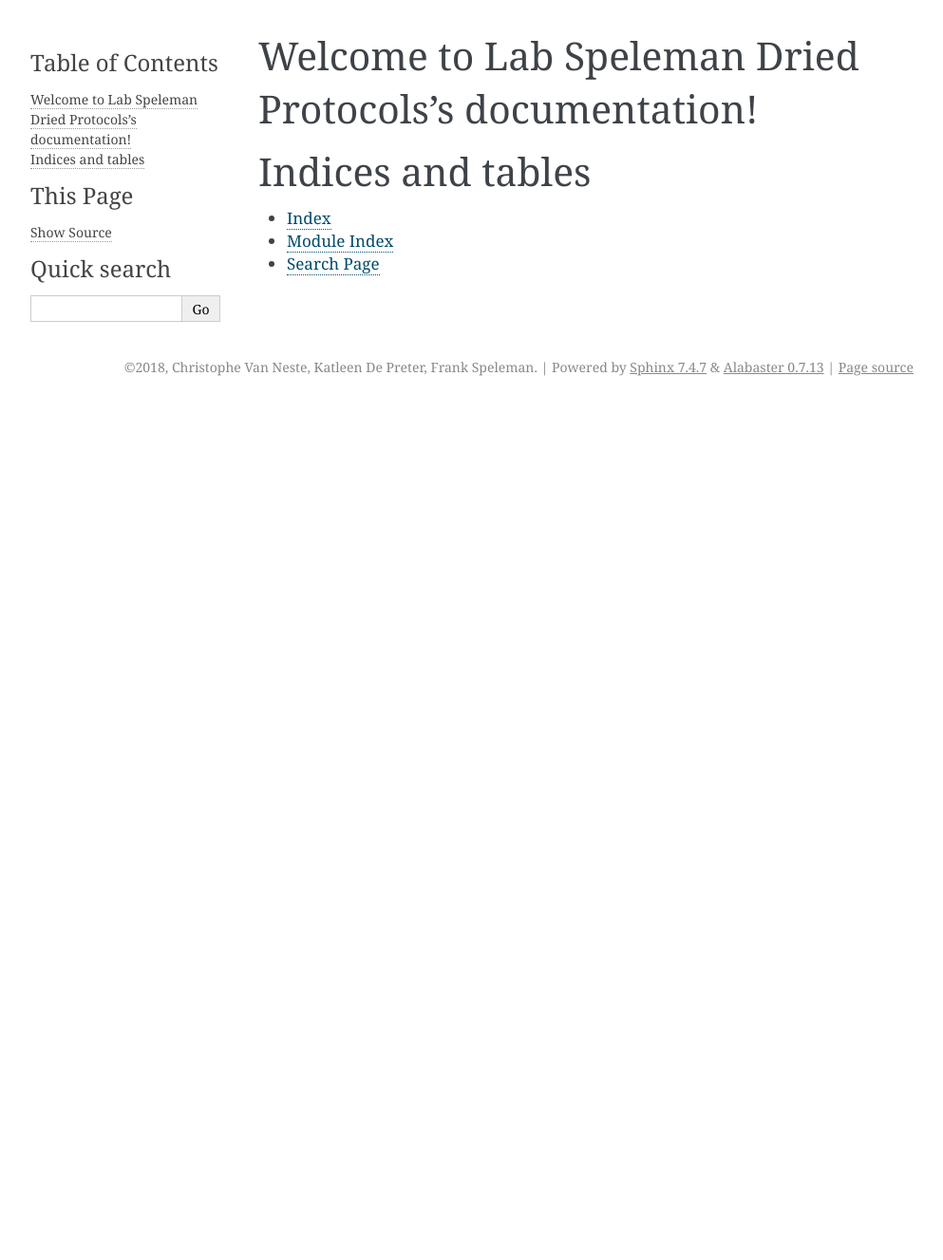
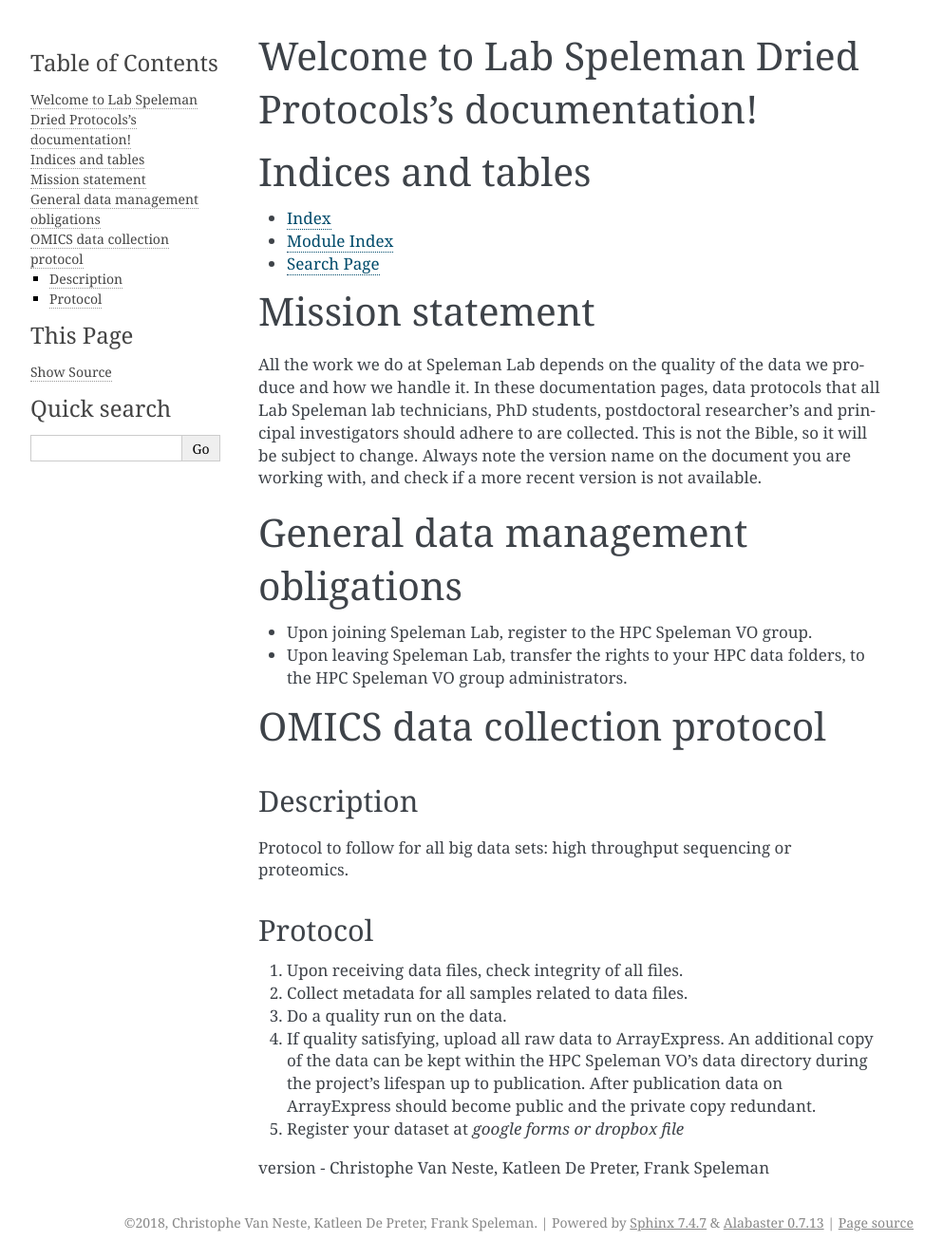
Before and after one commit to LabSpeleman/dried-protocols, a Sphinx documentation site: the page built from docs/index.rst, in a window 1280 px wide. Shown: the whole page at 95% size, without its empty margins (148-1141 px from the left). Built offline with Sphinx 7.4.7, drawn with Linux system fonts in a browser that asks for light colours; before the commit the page ends 900 px from its top, so only the background shows below that.

Commit message:
first draft

```diff
--- a/docs/conf.py
+++ b/docs/conf.py
@@ -26,8 +26,16 @@
 # The short X.Y version
 version = ''
 # The full version, including alpha/beta/rc tags
-release = subprocess.run(['git','describe'],check=True,stdout=subprocess.PIPE).stdout.decode()
-# this will fail the doc build if run on a commit that has no tag info
+try:
+    release = subprocess.run(['git','describe'],check=True,stdout=subprocess.PIPE).stdout.decode()
+    # this will fail the doc build if run on a commit that has no tag info
+except subprocess.CalledProcessError:
+    # when no official tag report short commit hash
+    release = 'commit {}'.format(
+        subprocess.run(
+            ['git','rev-parse','--short','HEAD'],check=True,stdout=subprocess.PIPE
+        ).stdout.decode()
+    )
 
 
 # -- General configuration ---------------------------------------------------
@@ -158,3 +166,12 @@
 
 
 # -- Extension configuration -------------------------------------------------
+
+rst_epilog = """
+version |version| - {}
+
+.. |version| replace:: {}
+""".format(
+    author,
+    release
+)
--- a/docs/index.rst
+++ b/docs/index.rst
@@ -18,3 +18,49 @@
 * :ref:`genindex`
 * :ref:`modindex`
 * :ref:`search`
+
+
+
+Mission statement
+=================
+
+All the work we do at Speleman Lab depends on the quality of the data
+we produce and how we handle it. In these documentation pages, data
+protocols that all Lab Speleman lab technicians, PhD students, postdoctoral
+researcher's and principal investigators should adhere to are
+collected. This is not the Bible, so it will be subject to change.
+Always note the version name on the document you are working with, and
+check if a more recent version is not available.
+
+
+
+General data management obligations
+===================================
+
+- Upon joining Speleman Lab, register to the HPC Speleman VO group.
+- Upon leaving Speleman Lab, transfer the rights to your HPC data
+  folders, to the HPC Speleman VO group administrators.
+
+
+
+OMICS data collection protocol
+==============================
+
+Description
+-----------
+
+Protocol to follow for all big data sets: high throughput sequencing
+or proteomics.
+
+Protocol
+--------
+
+1. Upon receiving data files, check integrity of all files.
+2. Collect metadata for all samples related to data files.
+3. Do a quality run on the data.
+4. If quality satisfying, upload all raw data to ArrayExpress. An
+   additional copy of the data can be kept within the HPC Speleman
+   VO's data directory during the project's lifespan up to
+   publication. After publication data on ArrayExpress should become
+   public and the private copy redundant.
+5. Register your dataset at *google forms or dropbox file*
```
